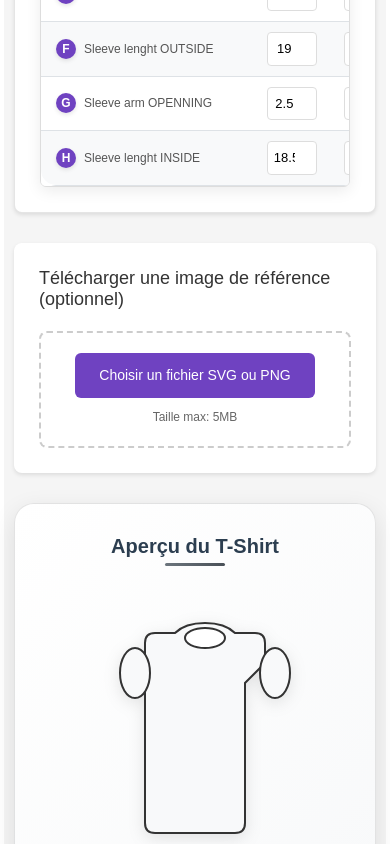
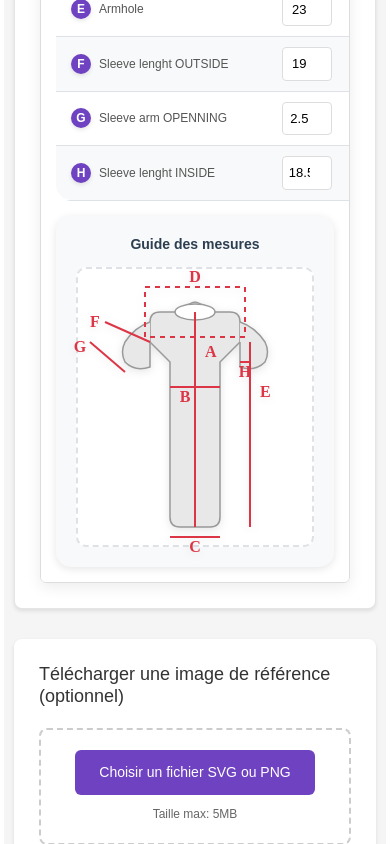
Before and after one commit to prodige93/pr--production-juzely, a React (Create React App) app: page /tshirt-design in a window 390 px wide. Shown: the part 1156-2000 px from the top of the page. Built offline with nearby package versions, Linux system fonts and the light colour scheme.

Commit message:
feat(tshirt-design): add measurement guide and responsive layout
- Add new tshirt measurement guide SVG with labeled dimensions
- Implement responsive layout for table and image container
- Remove old tshirt preview section and replace with measurement guide

```diff
--- a/src/components/tshirt-design/tshirt-design.css
+++ b/src/components/tshirt-design/tshirt-design.css
@@ -641,11 +641,93 @@
 }
 
 .table-container {
+  display: flex;
+  gap: 20px;
+  align-items: flex-start;
   overflow-x: auto;
   border-radius: 15px;
   border: none;
   box-shadow: 0 4px 15px rgba(0,0,0,0.08);
   background: white;
+  padding: 20px;
+}
+
+.table-wrapper {
+  flex: 0 0 65%;
+  min-width: 0;
+}
+
+.tshirt-image-container {
+  flex: 0 0 35%;
+  min-width: 300px;
+  max-width: 400px;
+  background: #f8f9fa;
+  border-radius: 15px;
+  padding: 20px;
+  text-align: center;
+  box-shadow: 0 2px 8px rgba(0,0,0,0.1);
+}
+
+.tshirt-image-title {
+  margin: 0 0 15px 0;
+  color: #2c3e50;
+  font-size: 16px;
+  font-weight: 600;
+}
+
+.tshirt-image-placeholder {
+  display: flex;
+  justify-content: center;
+  align-items: center;
+  height: 350px;
+  background: white;
+  border-radius: 10px;
+  border: 2px dashed #dee2e6;
+}
+
+.tshirt-image-placeholder svg,
+.tshirt-image-placeholder img {
+  max-width: 250px;
+  height: auto;
+  filter: drop-shadow(0 2px 4px rgba(0,0,0,0.1));
+}
+
+/* Responsive design */
+@media (max-width: 1024px) {
+  .table-container {
+    flex-direction: column;
+  }
+
+  .table-wrapper {
+    flex: 1;
+    width: 100%;
+  }
+
+  .tshirt-image-container {
+    flex: 1;
+    width: 100%;
+    min-width: auto;
+    max-width: none;
+  }
+}
+
+@media (max-width: 768px) {
+  .table-container {
+    padding: 15px;
+    gap: 15px;
+  }
+
+  .tshirt-image-placeholder {
+    height: 280px;
+  }
+
+  .tshirt-image-placeholder svg {
+    max-width: 200px;
+  }
+
+  .tshirt-image-title {
+    font-size: 14px;
+  }
 }
 
 .size-chart-header {
--- a/src/components/tshirt-design/tshirt-design.js
+++ b/src/components/tshirt-design/tshirt-design.js
@@ -610,7 +610,8 @@ function TshirtDesign() {
             </div>
           </div>
           <div className="table-container">
-            <table className="size-table">
+            <div className="table-wrapper">
+              <table className="size-table">
               <thead>
                 <tr>
                   <th>Mesures</th>
@@ -644,7 +645,21 @@ function TshirtDesign() {
                   </tr>
                 ))}
               </tbody>
-            </table>
+              </table>
+            </div>
+
+            <div className="tshirt-image-container">
+              <h4 className="tshirt-image-title">Guide des mesures</h4>
+              <div className="tshirt-image-placeholder">
+                 <img
+                   src="/tshirt-guide.svg"
+                   alt="Guide des mesures du t-shirt"
+                   className="tshirt-svg"
+                   width="250"
+                   height="300"
+                 />
+               </div>
+            </div>
           </div>
         </div>
 
@@ -678,20 +693,7 @@ function TshirtDesign() {
           </div>
         </div>
 
-        <div className="tshirt-preview-section">
-          <h3>Aperçu du T-Shirt</h3>
-          <div className="tshirt-svg-container">
-            <svg width="200" height="240" viewBox="0 0 200 240" className="tshirt-svg">
-              <path d="M50 60 L50 40 Q50 30 60 30 L80 30 Q90 20 110 20 Q130 20 140 30 L160 30 Q170 30 170 40 L170 60 L150 80 L150 220 Q150 230 140 230 L60 230 Q50 230 50 220 L50 80 Z"
-                    fill="#f8f9fa"
-                    stroke="#333"
-                    strokeWidth="2"/>
-              <ellipse cx="40" cy="70" rx="15" ry="25" fill="#f8f9fa" stroke="#333" strokeWidth="2"/>
-              <ellipse cx="180" cy="70" rx="15" ry="25" fill="#f8f9fa" stroke="#333" strokeWidth="2"/>
-              <ellipse cx="110" cy="35" rx="20" ry="10" fill="white" stroke="#333" strokeWidth="2"/>
-            </svg>
-          </div>
-        </div>
+
 
         <div className="actions-section">
           <div className="comments-section">
```
Also changed, not shown: public/tshirt-guide.svg (added).
